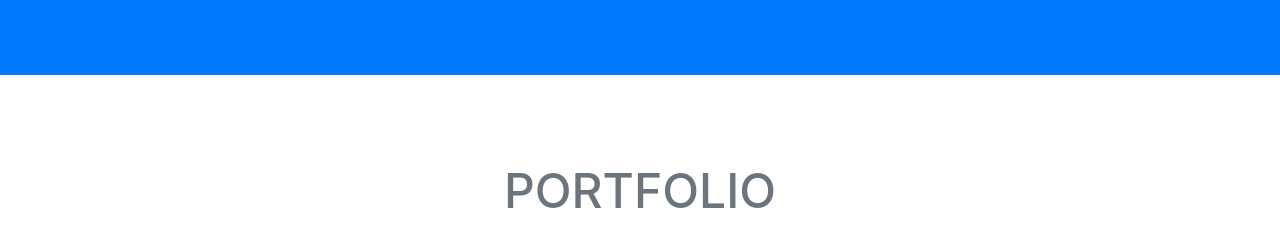
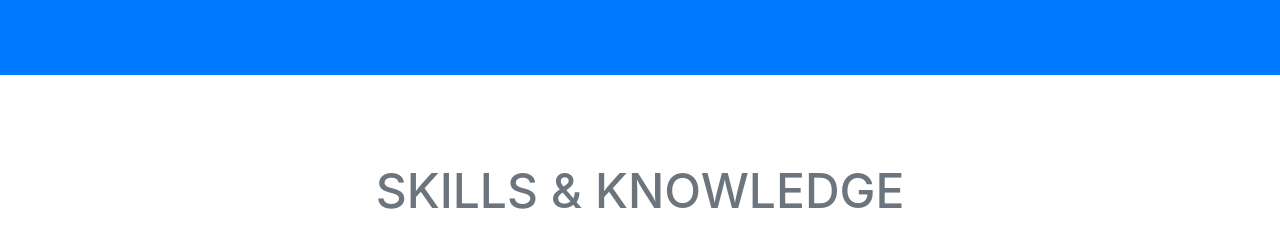
Before and after one commit to cgrothe7770c/cgrothe7770c.github.io, a website with bundled scripts: page index.html in a window 1280 px wide. Shown: the part 709-944 px from the top of the page. Built offline with nearby package versions, Linux system fonts and the light colour scheme.

Commit message:
add text

```diff
--- a/index.html
+++ b/index.html
@@ -65,7 +65,7 @@
     <!-- Portfolio Grid Section -->
     <section class="portfolio" id="portfolio">
       <div class="container">
-        <h2 class="text-center text-uppercase text-secondary mb-0">Portfolio</h2>
+        <h2 class="text-center text-uppercase text-secondary mb-0">Skills & Knowledge</h2>
         <hr class="star-dark mb-5">
         <div class="row">
           <div class="col-md-6 col-lg-4">
```
